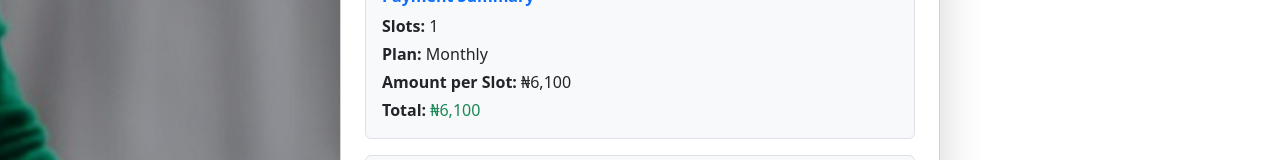
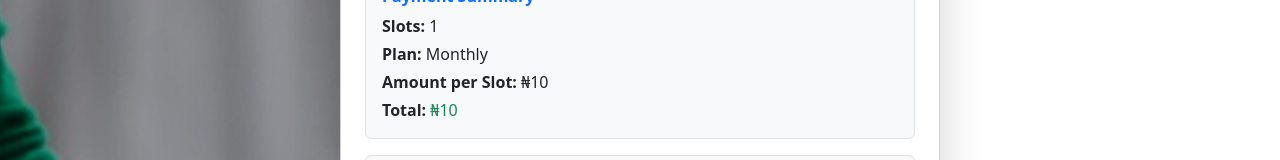
Before and after one commit to gintason/ischool, a React (Vite) app in the folder ischool-frontend/: page /sign_up in a window 1280 px wide. Shown: the part 743-903 px from the top of the page. Built offline with nearby package versions, Linux system fonts and the light colour scheme.

Commit message:
🔁 Ola registration monthly fee temporarily changed to N10 correctly

```diff
--- a/ischool-frontend/src/pages/SignUpPage.jsx
+++ b/ischool-frontend/src/pages/SignUpPage.jsx
@@ -7,7 +7,7 @@ import './styles/SignUpPage.css';
 import CenteredToast from '../components/CenteredToast';
 import bgImage from '../assets/signup-bg.png';
 
-const SLOT_PRICE_MONTHLY = 6100;
+const SLOT_PRICE_MONTHLY = 10;
 const SLOT_PRICE_YEARLY = 52000;
 
 const SignUpPage = () => {
```
